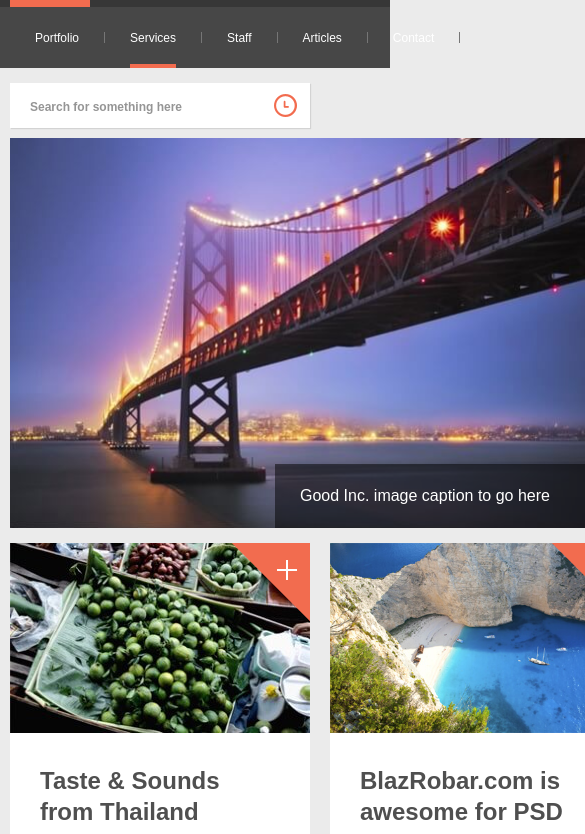
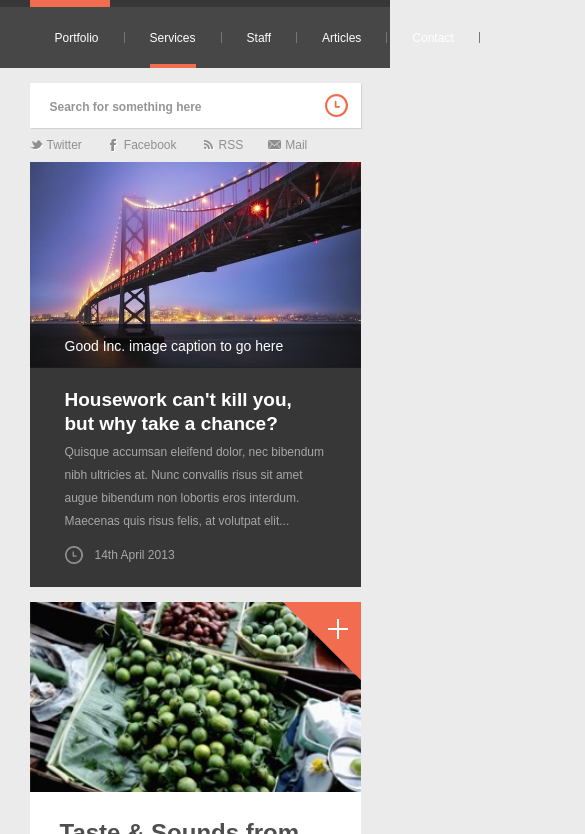
Before and after one commit to MaksymVorozhtsov/Good-Inc, a plain HTML site: page index.html in a window 390 px wide. Shown: the part 58-892 px from the top of the page, 585 px wide, since content can reach past the window. Drawn offline with Linux system fonts and the light colour scheme.

Commit message:
minor update

```diff
--- a/css/style.css
+++ b/css/style.css
@@ -1,15 +1,3 @@
-@import url("reset.css");
-
-html {
-    height: 100%;
-}
-
-body {
-    height: 100%;
-    font: 14px/24px 'Arisl', sans-serif;
-    background-color: #ebebeb;
-}
-
 @font-face {
     font-family: 'NexaHeavy';
     src: url('../fonts/NexaBold.otf');
@@ -20,6 +8,10 @@ body {
     src: url('../fonts/NexaLight.otf');
 }
 
+body {
+    font: 14px/24px 'Arial', sans-serif;
+    background-color: #ebebeb;
+}
 
 ol, ul {
     list-style: none;
@@ -29,7 +21,6 @@ ol, ul {
     margin: 0;
     padding: 0;
     outline: 0;
-
     -webkit-box-sizing: border-box;
     -moz-box-sizing: border-box;
     box-sizing: border-box;
@@ -53,7 +44,7 @@ a, a:hover {
     margin: 0 auto;
 }
 
-#header {
+.header-logo {
     background: #373737;
 }
 
@@ -92,7 +83,7 @@ a, a:hover {
     margin-left: 20px;
 }
 
-#nav {
+nav {
     background: #474747;
 }
 
@@ -132,6 +123,7 @@ a, a:hover {
 
 #panel {
     display: flex;
+    flex-wrap: wrap;
     justify-content: space-between;
     align-items: baseline;
     padding: 15px 0 10px;
@@ -258,16 +250,17 @@ a, a:hover {
 }
 
 .feature-date {
-    text-align: right;
+    text-align: left;
     color: #a7a7a7;
     font-size: 12px;
     line-height: 24px;
+    padding-left: 30px;
     background: url(../img/feature-date.png) no-repeat left center;
-    width: 50%;
 }
 
 #articles {
     display: flex;
+    flex-wrap: wrap;
     margin-top: 15px;
     margin-bottom: 15px;
 }
@@ -363,6 +356,7 @@ a, a:hover {
 
 #content-zone {
     display: flex;
+    flex-wrap: wrap;
     justify-content: space-between;
 }
 
@@ -715,3 +709,92 @@ a.theme-title-notbold:hover {
     margin-left: 15px;
     margin-bottom: 30px;
 }
+
+@media (max-width: 960px) {
+    .container {
+        width: 90%;
+    }
+
+    .feature-img,
+    .feature-text {
+        height: auto;
+    }
+
+    .article {
+        width: 100%;
+        margin-right: 0;
+    }
+
+    .article-img {
+        height: 190px;
+    }
+
+    .article img {
+        height: auto;
+    }
+}
+
+@media (max-width: 914px) {
+
+    #feature {
+        flex-wrap: wrap;
+    }
+
+    .feature-img,
+    .feature-text {
+        width: 100%;
+    }
+
+    .feature-text {
+        padding: 20px 35px;
+        border: none;
+    }
+
+    .feature-text:after {
+        display: none;
+    }
+
+    .content {
+        width: 100%;
+    }
+
+    .post-image {
+        overflow: hidden;
+    }
+
+    .post-image img {
+        width: 100%;
+        height: auto;
+    }
+}
+
+@media (max-width: 669px) {
+    .search-wrapper {
+        width: 100%;
+    }
+}
+
+@media (max-width: 426px) {
+    .feature-descr {
+        width: 100%;
+        padding: 10px 35px;
+        font-size: 14px;
+    }
+}
+
+@media (max-width: 347px) {
+    .feature-descr {
+        padding: 5px 35px;
+        font-size: 9px;
+    }
+}
+
+@media (max-width: 332px) {
+    .social a {
+        margin-left: 9px;
+    }
+
+    .footer-menu li span {
+        padding-right: 9px;
+    }
+}
--- a/index.html
+++ b/index.html
@@ -8,14 +8,15 @@
         <link rel="stylesheet" href="css/style.css">
     </head>
     <body>
-        <div id="header">
+        <header>
+            <div class="header-logo">
                 <div class="container">
                     <div class="logo">
                         <a href="/">g</a><span>Good Inc.</span>
                     </div>
                 </div>
             </div>
-        <div id="nav">
+            <nav>
                 <div class="container">
                     <ul class="navigation">
                         <li><span><a href="#">Portfolio</a></span></li>
@@ -25,7 +26,9 @@
                         <li><span><a href="#">Contact</a></span></li>
                     </ul>
                 </div>
-        </div>
+            </nav>
+        </header>
+        <main>
             <div class="container">
                 <div id="panel">
                     <div class="search-wrapper">
@@ -252,6 +255,7 @@
                     </div>
                 </div>
             </div>
+        </main>
         <div id="footer">
             <div class="container">
                 <div class="footer-nav">
```
Lines whose indentation alone changed are shown as unchanged.
